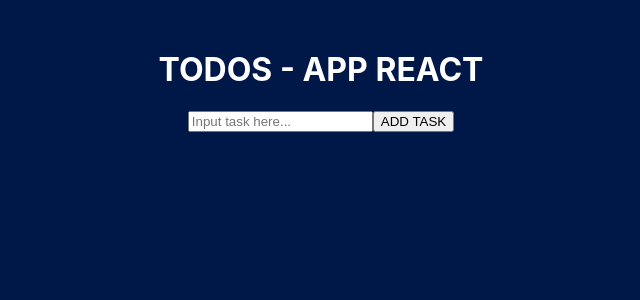
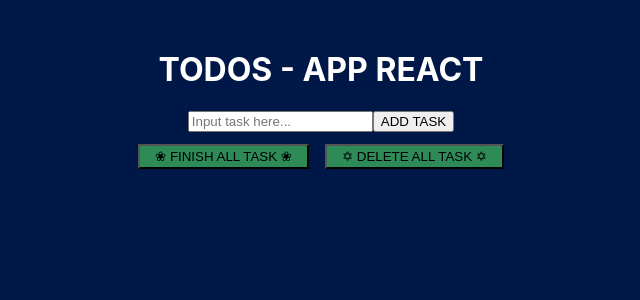
Before and after one commit to lelouchlamperouge18/todos-app-react, a React (Create React App) app: page / in a window 1280 px wide. Shown: the top 300 px of the page, without its empty margins (319-959 px from the left). Built offline with nearby package versions, Linux system fonts and the light colour scheme.

Commit message:
finish 23/10, add finish and delete all

```diff
--- a/src/App.css
+++ b/src/App.css
@@ -48,3 +48,14 @@ body {
 .App h1 {
   color: white;
 }
+.allFiDe {
+  margin: 10px;
+  /* border: 1px dashed white; */
+}
+.allFiDe button {
+  background-color: seagreen;
+}
+.allFiDeButton {
+  padding: 3px 15px;
+  margin: 2px 8px;
+}
--- a/src/App.js
+++ b/src/App.js
@@ -61,6 +61,20 @@ class App extends React.Component{
     //   items: afterComplete
     // })
   }
+  deleteAll = e => {
+    this.setState({
+      items: []
+    })
+  };
+  finishAll = e => {
+    var temp = [...this.state.items];
+    for (let i=0;i<temp.length;i++){
+      temp[i].isComplete = true;
+    }
+    this.setState({
+      items: temp
+    })
+  };
   render(){
     return (
       <div className="App">
@@ -75,6 +89,10 @@ class App extends React.Component{
             />
             <button type="submit"> ADD TASK </button>
           </form>
+          <div className="allFiDe">
+            <button type="submit" class="allFiDeButton" onClick={this.finishAll}>❀ FINISH ALL TASK ❀</button>
+            <button type="submit" class="allFiDeButton" onClick={this.deleteAll}>✡ DELETE ALL TASK ✡</button>
+          </div>
         </header>
         <ListItems
           items={this.state.items}
```
